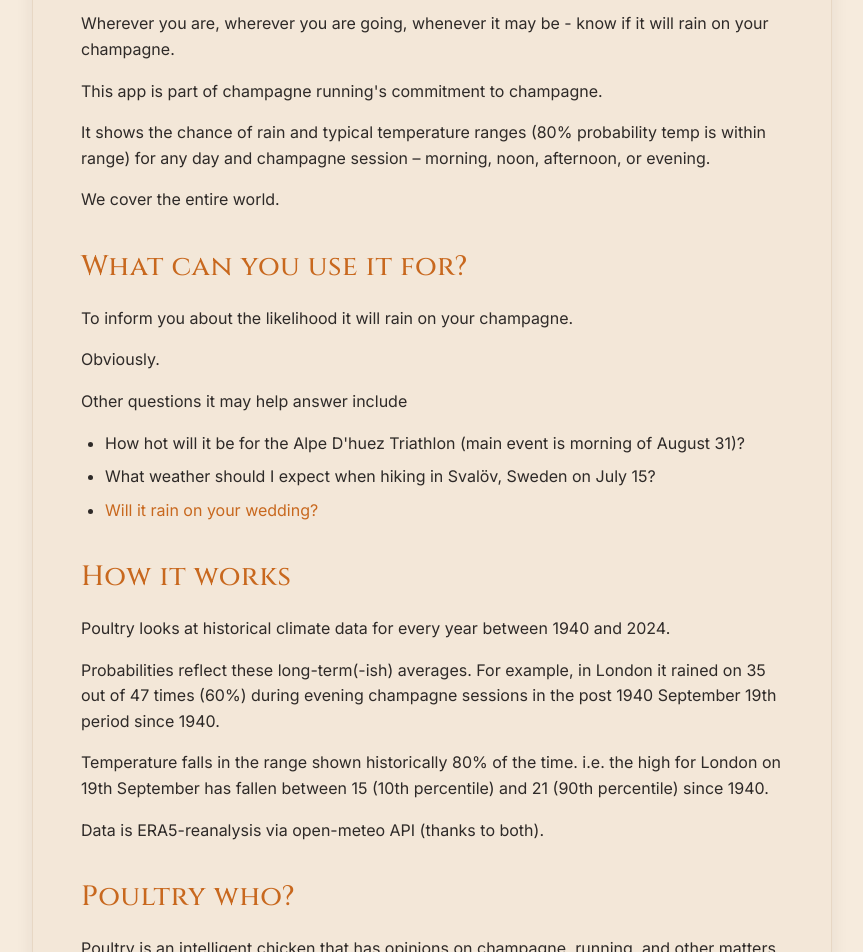
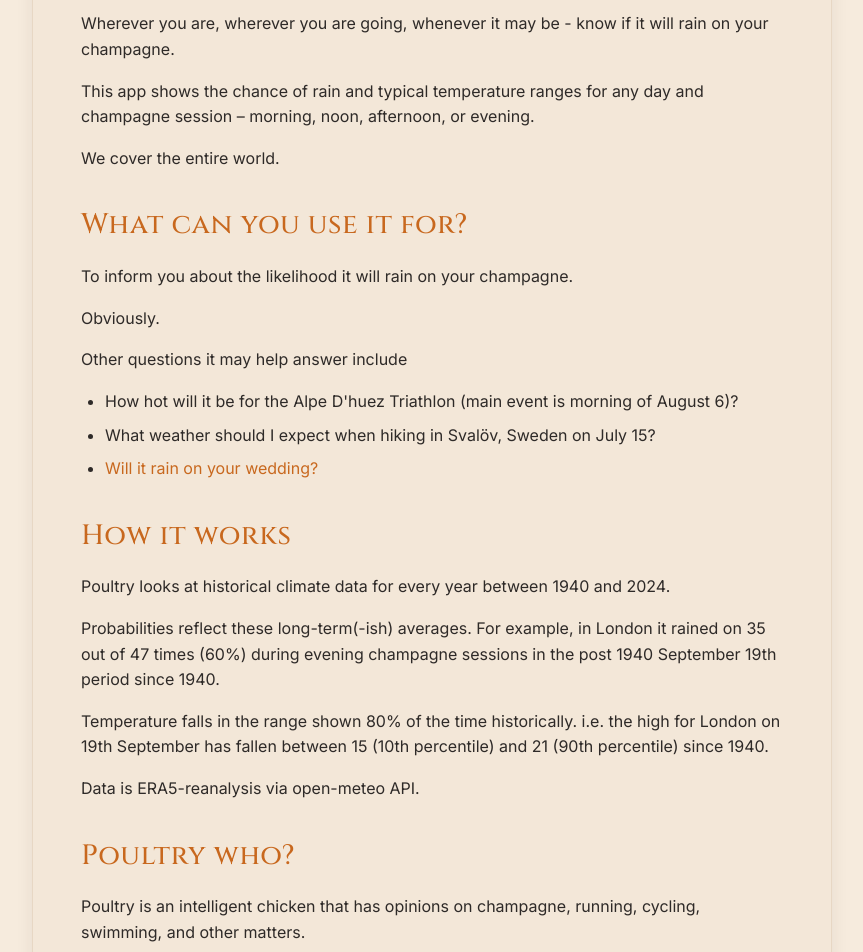
Before and after one commit to juddormsby/rain-on-our-champagne, a React (Vite) app in the folder rain-probability-app/: page /about in a window 1280 px wide. Shown: the part 320-1272 px from the top of the page, without its empty margins (208-1071 px from the left). Built offline with nearby package versions, Linux system fonts and the light colour scheme.

Commit message:
Added information on API retrievals

```diff
--- a/rain-probability-app/src/App.tsx
+++ b/rain-probability-app/src/App.tsx
@@ -36,6 +36,11 @@
   dailyData: { daily: DailyData } | null;
   hourlyData: HourlyYearResult[];
   sunTimes: SunTimesResult | null;
+  dataStats: {
+    totalYearsAvailable: number;
+    yearsRetrieved: number;
+    yearsAttempted: number;
+  } | null;
 }
 
 const MONTHS = [
@@ -77,6 +82,7 @@
     dailyData: null,
     hourlyData: [],
     sunTimes: null,
+    dataStats: null,
   });
 
   // Update session probability when selected session changes
@@ -323,6 +329,11 @@
         sessionTemperaturePercentiles: sessionTempPercentiles,
         sunTimes: sunTimes,
         hourlyData: hourlyData,
+        dataStats: {
+          totalYearsAvailable: dailyStats.years.length,
+          yearsRetrieved: validHourlyYears,
+          yearsAttempted: hourlyData.length
+        },
         isLoading: false,
         hasData: true,
         hasDailyData: true,
@@ -735,6 +746,43 @@
                 })}
               </div>
 
+              {/* Data Statistics */}
+              {state.dataStats && (
+                <div className="card" style={{
+                  textAlign: 'center',
+                  marginBottom: '24px',
+                  background: 'var(--bg-cream)',
+                  border: '1px solid var(--line)'
+                }}>
+                  <div style={{
+                    fontFamily: 'var(--font-body)',
+                    fontSize: '14px',
+                    color: 'var(--ink-muted)',
+                    marginBottom: '8px'
+                  }}>
+                    Historical Data Retrieved
+                  </div>
+                  <div style={{
+                    fontFamily: 'var(--font-display)',
+                    fontSize: '20px',
+                    fontWeight: '600',
+                    color: 'var(--bottle-green)',
+                    marginBottom: '8px'
+                  }}>
+                    {state.dataStats.yearsRetrieved} of {state.dataStats.totalYearsAvailable} years
+                  </div>
+                  {state.dataStats.yearsRetrieved < state.dataStats.totalYearsAvailable && (
+                    <div style={{
+                      fontSize: '12px',
+                      color: 'var(--ink-muted)',
+                      fontStyle: 'italic'
+                    }}>
+                      Some years may have been unavailable due to API limits
+                    </div>
+                  )}
+                </div>
+              )}
+
               {/* AI Chicken */}
               <AIChicken
                 weatherData={getAIChickenData()}
--- a/rain-probability-app/src/pages/About.tsx
+++ b/rain-probability-app/src/pages/About.tsx
@@ -19,9 +19,7 @@
 
         <p>Wherever you are, wherever you are going, whenever it may be - know if it will rain on your champagne.</p>
 
-        <p>This app is part of champagne running's commitment to champagne.</p>
-
-        <p>It shows the chance of rain and typical temperature ranges (80% probability temp is within range) for any day and champagne session – morning, noon, afternoon, or evening.</p>
+        <p>This app shows the chance of rain and typical temperature ranges for any day and champagne session – morning, noon, afternoon, or evening.</p>
 
         <p>We cover the entire world.</p>
 
@@ -33,7 +31,7 @@
 
         <p>Other questions it may help answer include</p>
         <ul>
-          <li>How hot will it be for the Alpe D'huez Triathlon (main event is morning of August 31)?</li>
+          <li>How hot will it be for the Alpe D'huez Triathlon (main event is morning of August 6)?</li>
           <li>What weather should I expect when hiking in Svalöv, Sweden on July 15?</li>
           <li><a href="https://www.youtube.com/watch?v=Jne9t8sHpUc" target="_blank" rel="noopener noreferrer">Will it rain on your wedding?</a></li>
         </ul>
@@ -44,17 +42,15 @@
 
         <p>Probabilities reflect these long-term(-ish) averages. For example, in London it rained on 35 out of 47 times (60%) during evening champagne sessions in the post 1940 September 19th period since 1940.</p>
 
-        <p>Temperature falls in the range shown historically 80% of the time. i.e. the high for London on 19th September has fallen between 15 (10th percentile) and 21 (90th percentile) since 1940.</p>
+        <p>Temperature falls in the range shown 80% of the time historically. i.e. the high for London on 19th September has fallen between 15 (10th percentile) and 21 (90th percentile) since 1940.</p>
 
-        <p>Data is ERA5-reanalysis via open-meteo API (thanks to both).</p>
+        <p>Data is ERA5-reanalysis via open-meteo API.</p>
 
         <h2>Poultry who?</h2>
 
-        <p>Poultry is an intelligent chicken that has opinions on champagne, running, and other matters.</p>
+        <p>Poultry is an intelligent chicken that has opinions on champagne, running, cycling, swimming, and other matters.</p>
 
         <p>Some people have claimed he is merely an artificially intelligent chicken, but Poultry knows the truth.</p>
-
-        <p>Champagne running and Poultry take no responsibility for any champagne relating decisions – or decisions on any matter - based on the data shown in this app.</p>
 
         <div className="back-link">
           <Link to="/" className="back-button">← Back to App</Link>
```
